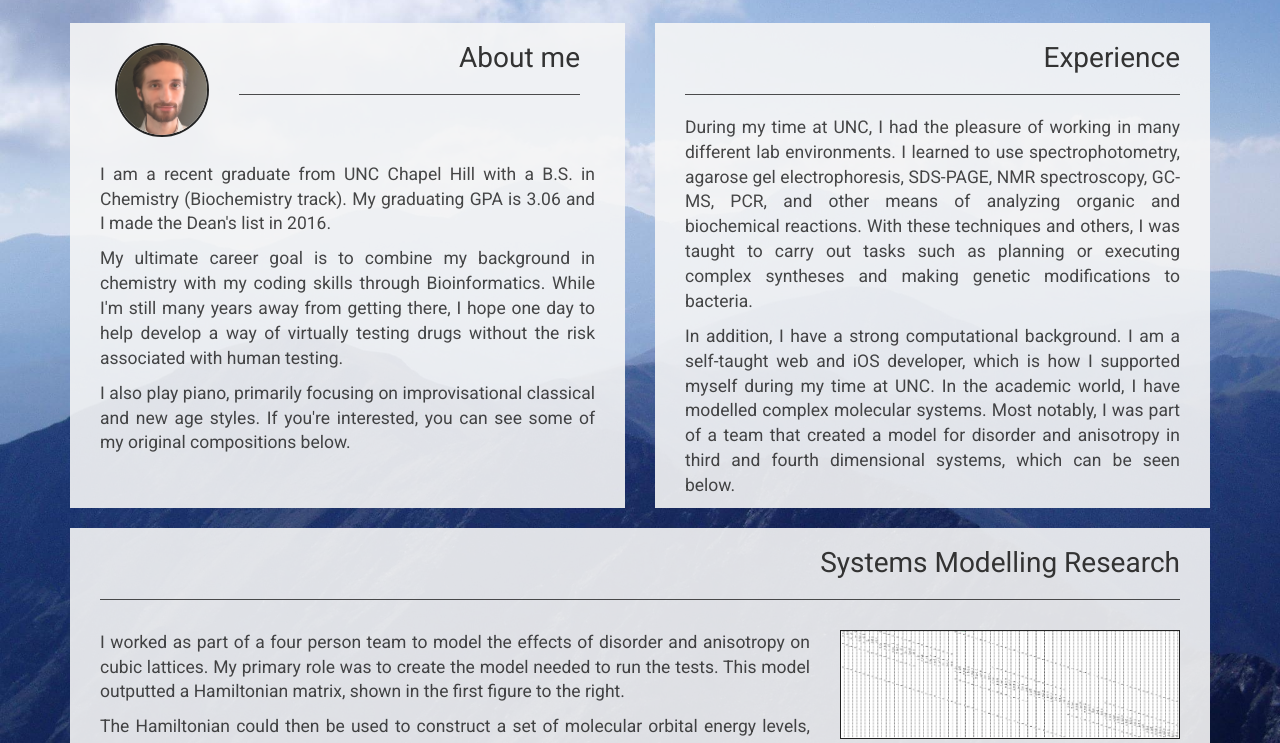
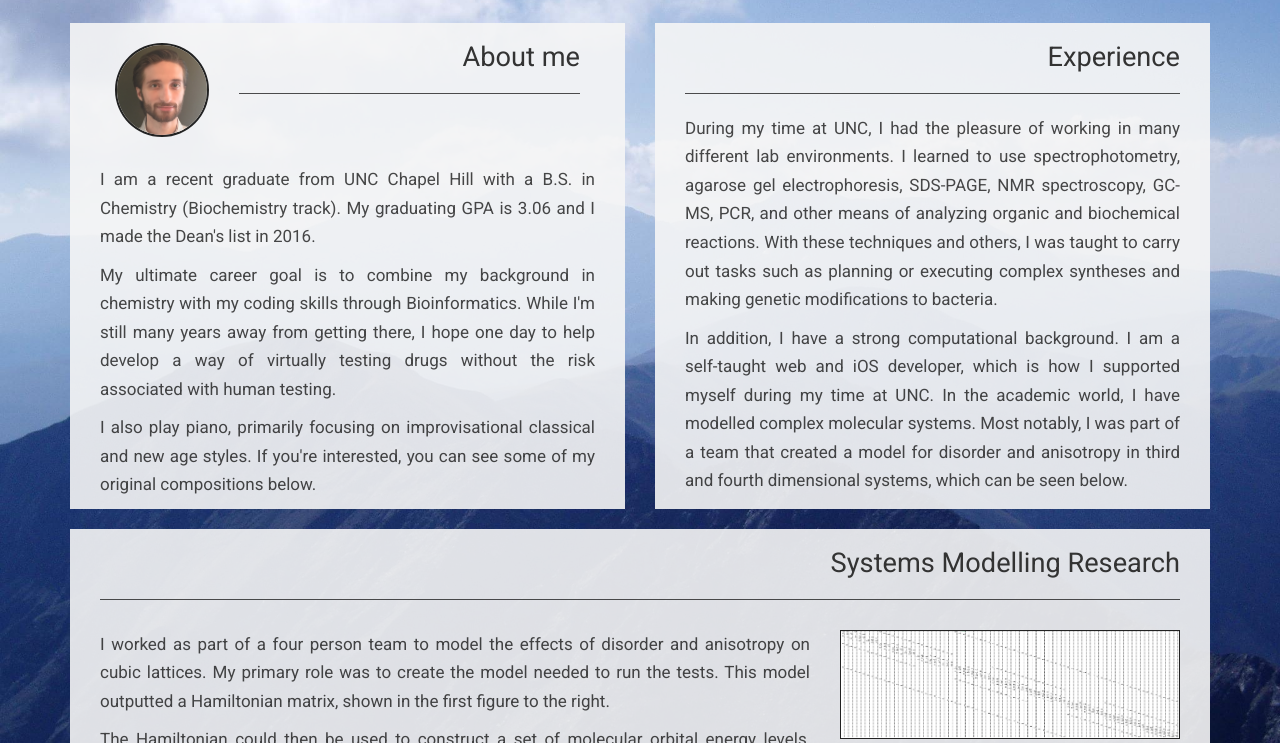
Before and after one commit to nicholasdwebb/chromviewData, a plain HTML site: page Portfolio/portfolio.html in a window 1280 px wide. Shown: the part 57-800 px from the top of the page. Drawn offline with nearby package versions, Linux system fonts and the light colour scheme.

Commit message:
Add files via upload

```diff
--- a/Portfolio/portfolio.html
+++ b/Portfolio/portfolio.html
@@ -47,7 +47,7 @@
 <div class="container">
 	<div class="row match-my-cols" id="row1">
 
-		<div class="sec col-lg-6 col-md-6 col-sm-12 col-xs-12">
+		<div class="col-lg-6 col-md-6 col-sm-12 col-xs-12">
 			<div id="pic" class="back col-lg-12 col-md-12 col-sm-12 col-xs-12">
 				<div class="col-lg-12 col-md-12 col-sm-12 col-xs-12">
 					<div class="col-lg-3 col-md-3 col-sm-3 col-xs-4">
@@ -68,7 +68,7 @@
 			</div>
 		</div>
 
-		<div class="sec col-lg-6 col-md-6 col-sm-12 col-xs-12">
+		<div class="col-lg-6 col-md-6 col-sm-12 col-xs-12">
 			<div class="back col-lg-12 col-md-12 col-sm-12 col-xs-12">
 				<h2 class="col-lg-12 col-md-12 col-sm-12 col-xs-12">Experience<hr></h2>
 				<div id="exp" class="txt col-lg-12 col-md-12 col-sm-12 col-xs-12">
@@ -84,7 +84,7 @@
 	</div>
 
 	<div id="row2" class="row">
-		<div class="sec col-lg-12 col-md-12 col-sm-12 col-xs-12">
+		<div class="col-lg-12 col-md-12 col-sm-12 col-xs-12">
 			<div class="back col-lg-12 col-md-12 col-sm-12 col-xs-12">
 				<h2 class="col-lg-12 col-md-12 col-sm-12 col-xs-12">Systems Modelling Research<hr></h2>
 				<div>
@@ -108,7 +108,7 @@
 
 	<div id="row3" class="row">
 
-		<div class="sec col-lg-6 col-md-6 col-sm-12 col-xs-12">
+		<div class="col-lg-6 col-md-6 col-sm-12 col-xs-12">
 			<div class="back col-lg-12 col-md-12 col-sm-12 col-xs-12">
 				<h2 class="col-lg-12 col-md-12 col-sm-12 col-xs-12">Developer Work<hr></h2>
 				<div class="txt col-lg-12 col-md-12 col-sm-12 col-xs-12">
@@ -139,7 +139,7 @@
 
 		</div>
 
-		<div id="wawrapper" class="sec col-lg-6 col-md-6 col-sm-12 col-xs-12">
+		<div id="wawrapper" class="col-lg-6 col-md-6 col-sm-12 col-xs-12">
 			<div id="widgetassistant" class="back col-lg-12 col-md-12 col-sm-12 col-xs-12">
 				<h2 class="col-lg-12 col-md-12 col-sm-12 col-xs-12">Widget Assistant<hr></h2>
 				<div id="watext" class="col-lg-6 col-md-6 col-sm-6 col-xs-6 txt">
@@ -153,7 +153,7 @@
 				<div id="widgetassistantdemo" class="col-lg-6 col-md-6 col-sm-6 col-xs-6">
 					<iframe id="iphonehomescreen" scrolling="no"></iframe>
 					<img id="iphone" src="iPhone.png">
-					<a id="fulldemo" href="#" target="_blank">(Click me to see a larger version of this demo)</a>
+					<a id="fulldemo" href="Widget Assistant/Widget.html" target="_blank">(Click me to see a larger version of this demo)</a>
 				</div>
 				<div id="buttonpanel" class="col-lg-12 col-md-12 col-sm-12 col-xs-12">
 					<a class="btn btn-default" href="http://www.redmondpie.com/15-new-ios-9.3.3-jailbreak-tweaks-worth-trying-on-your-iphone-or-ipad" target="_blank" role="button">Review</a>
--- a/Portfolio/portfolio.js
+++ b/Portfolio/portfolio.js
@@ -1,10 +1,11 @@
-var screen = $("#iphonehomescreen");
+var screen = $("#iphonehomescreen, #fulldemo");
 var iphone = $("#iphone");
 var ipH = iphone.height();
 var ww = window.innerWidth;
 var scaled;
 var switched;
 var music;
+var mAlt = "";
 var resume = getVariable("resume");
 $(function(){
 	$("#spacer").height(1.2*$("#nb").height());
@@ -17,12 +18,7 @@ $(function(){
 		$("#row2").html(dev);
 		$("#row3").html(chem);
 		var goal = "I primarily chose to get my degree in chemistry because I wanted a challenge. However, I also began working in IT and web development to support myself while I was getting my education, and have really enjoyed the experience. While my degree may be a bit unorthodox for this kind of position, I do have the necessary experience, skills, and passion for the work.";
-
-		// setTimeout(function(){
-		// 	$("#goal").html(goal);
-		// },100);
 		$("#goal").html(goal);
-
 		var exp = "<p>I am a self-taught web and iOS developer, which is how I supported myself during my time at UNC. In the academic world, I have modelled complex molecular systems. Most notably, I was part of a team that created a model for disorder and anisotropy in third and fourth dimensional systems. Examples of my work can be seen below.</p><p>My education also included work in many different lab environments. I learned to use spectrophotometry, agarose gel electrophoresis, SDS-PAGE, NMR spectroscopy, GC-MS, PCR, and other means of analyzing organic and biochemical reactions. With these techniques and others, I was taught to carry out tasks such as planning or executing complex syntheses and making genetic modifications to bacteria.</p>";
 		$("#exp").html(exp);
 	}
@@ -31,42 +27,30 @@ $(function(){
 		if(iphone.height() !== ipH | window.innerWidth !== ww){
 			waDemo();
 			ww = window.innerWidth;
+		} else if ($("#music" + mAlt + " .txt").css("font-size") !== $(".txt").css("font-size")){
+			$("#music" + mAlt + " .txt").css("font-size", $(".txt").css("font-size"));
 		}
-	}, 200);
+	}, 500);
 	console.log("Hello! Thanks for checking out my website. I am self taught, so some of the code might be a little unorthodox. If you have any suggestions on how I could improve it, I'd welcome the opportunity to hear from someone with more experience.");
 });
 function waDemo(){
-	$(".borr").html("to the right");
 	setTimeout(function(){
 		$("#iphonehomescreen").attr("src","Widget Assistant/Widget.html");
 	},700);
 	screen = $("#iphonehomescreen, #fulldemo");
 	iphone = $("#iphone");
-	var h = screen.height();
+	// var h = screen.height();
 	screen.width(0.88*iphone.width());
 	screen.css("left",0.062*iphone.width());
 	screen.css("top",0.115*iphone.height());
 	screen.height((16/9)*screen.width());
 	var temp = (iphone.height() + iphone.offset().top - $("#widgetassistant").offset().top)*1.03;
 	$("#widgetassistant").height(temp);
-	if (screen.height() !== h){
-		$("#iphonehomescreen").attr("src","Widget Assistant/Widget.html");
-	}
 	ipH = iphone.height();
-	var fs = 16*(window.innerWidth/1170);
-	var lh = 1.3*(window.innerWidth/1170);
-	if(window.innerWidth <= 970){
-	// 	fs = 14*(window.innerWidth/970);
-	// 	lh = 1.1;
-	// 	$(".txt").css("text-align","left");
-	// 	$("#credit .txt").css("text-align","center");
-	// }
-	// if(window.innerWidth <= 768){
+	var fs = 16*(window.innerWidth/992);
+	var lh = 1.3*(window.innerWidth/992);
+	if(window.innerWidth <= 992){
 		$(".borr").html("below");
-		// var aboutOffset = parseInt($("#aboutme").css("top"),10) - $("#pic img").height()/1.8;
-		// var heightShift = parseInt($("#aboutme").css("top"),10) - $("#pic img").height();
-		// $("#aboutme").css("top", aboutOffset);
-		// $("#pic").height($("#aboutme").height() - heightShift);
 		fs = 23*(window.innerWidth/768);
 		lh = 1.2;
 		setTimeout(function(){
@@ -80,10 +64,12 @@ function waDemo(){
 			$("#musicalt").addClass("back col-sm-12 col-xs-12 txt");
 			$("#row1").removeClass("match-my-cols");
 			switched = true;
+			mAlt = "alt";
 		},500);
-	}
+	} else {
+		$(".borr").html("to the right");
 		setTimeout(function(){
-		if(window.innerWidth > 970 && switched == true){
+			if(switched == true){
 				$("#musicalt").css("margin-top",0);
 				$("#music").html(music);
 				$("#musicalt").html("");
@@ -91,21 +77,27 @@ function waDemo(){
 				$("#music").addClass("back col-lg-12 col-md-12 col-sm-12 col-xs-12 txt");
 				$("#row1").addClass("match-my-cols");
 				switched = false;
+				mAlt = "";
 			}
 		},500);
+	}
+	if(fs > 17){
+		fs = 17;
+	}
 	if(fs < 12){
 		fs = 12;
 	}
 	if(lh < 1.1){
 		lh = 1.1;
 	}
-	$("#widgetassistant").css("padding-bottom", "7%");
 	setTimeout(function(){
 		var temp = ($("#watext").height() + $("#buttonpanel").height() + $("#watext").offset().top - $("#widgetassistant").offset().top)*1.03;
-		if(ipH*0.88 <= $("#watext").height() && scaled !== temp){
+		if(ipH*0.88 <= $("#watext").height() && $("#widgetassistant").height() !== temp){
 			scaled = temp;
-			$("#widgetassistant").height(temp);
+			$("#widgetassistant").height(scaled);
 			$("#widgetassistant").css("padding-bottom", 0);
+		} else {
+			$("#widgetassistant").css("padding-bottom", "7%");
 		}
 	},500);
 	$(".txt, .btn-default").css("font-size",fs);
```
Lines whose indentation alone changed are shown as unchanged.
